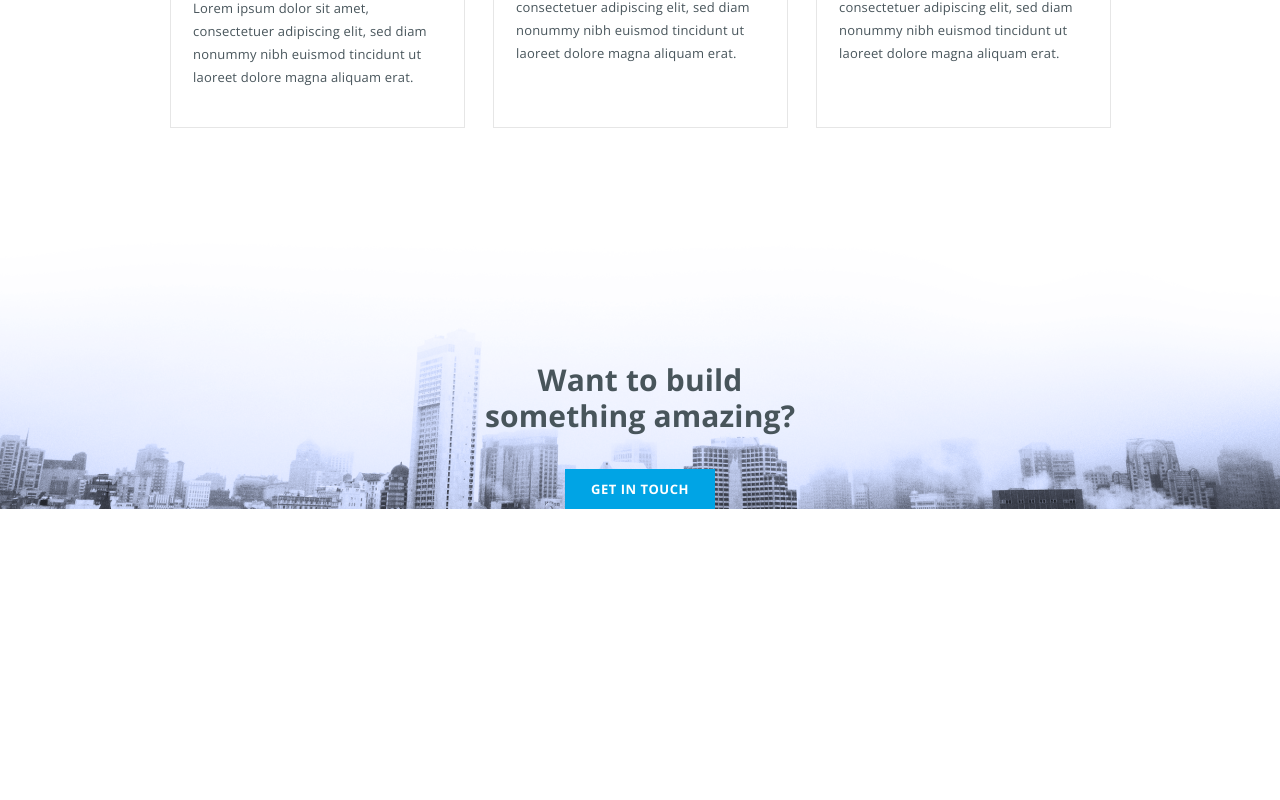
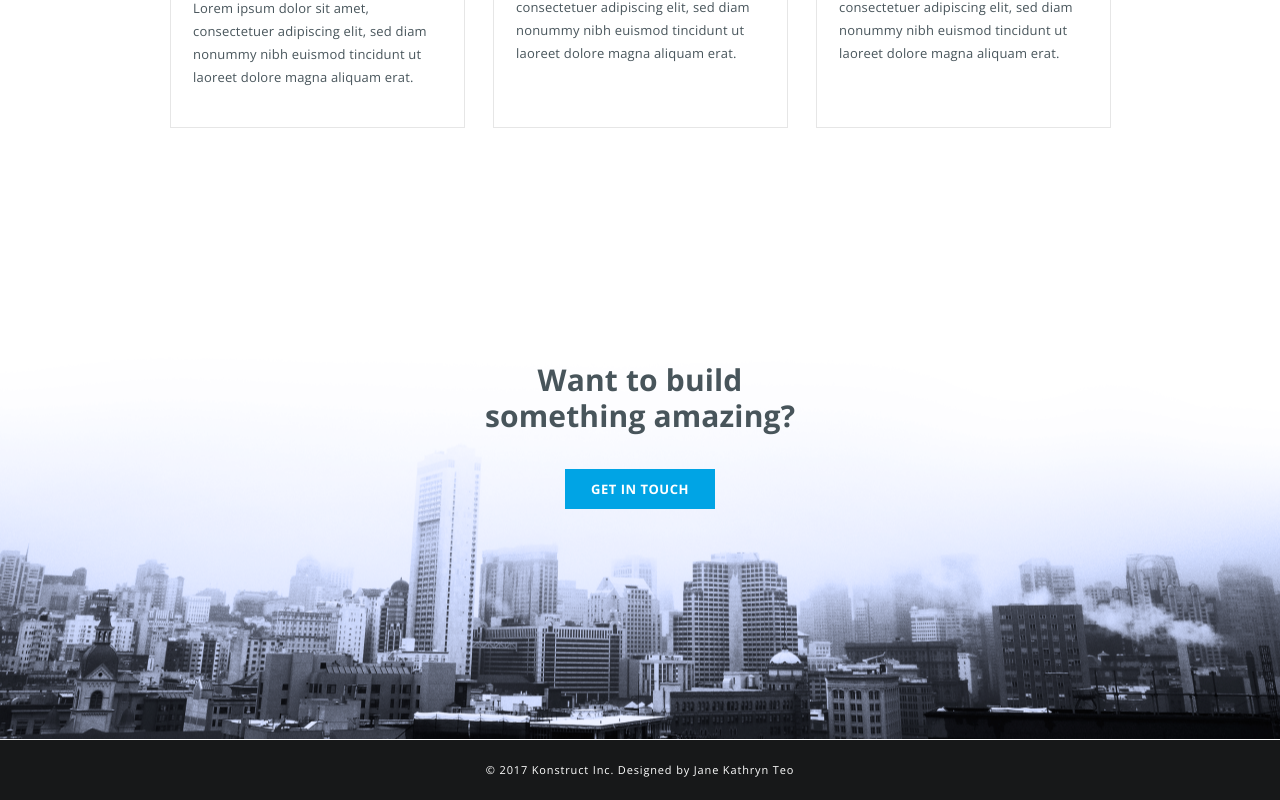
Before and after one commit to HokHHub/konstruct-react, a React (Vite) app: page / in a window 1280 px wide. Shown: the part 1705-2505 px from the top of the page. Before the commit the page ends 2214 px from the top, so only its background shows below. Built offline with nearby package versions, Linux system fonts and the light colour scheme.

Commit message:
section Footer

```diff
--- a/src/App.jsx
+++ b/src/App.jsx
@@ -3,6 +3,7 @@ import OurCapabilities from './components/OurCapabilities/OurCapabilities'
 import Header from './components/Header/Header'
 import headerStyle from './components/Header/Header.module.css'
 import GetInTouch from './components/GetInTouch/GetINTouch'
+import Footer from './components/Footer/Footer'
 
 function App() {
 
@@ -13,6 +14,7 @@ function App() {
       <Story />
       <OurCapabilities />
       <GetInTouch/>
+      <Footer/>
     </>
   )
 }
--- /dev/null
+++ b/src/components/Footer/Footer.jsx
@@ -0,0 +1,13 @@
+import s from './Footer.module.css'
+import Container from '../Container/Container'
+export default function Footer(){
+    return(
+        <>
+            <footer className={s.footer}>
+                <Container>
+                    <p className={s.footer__text}>© 2017 Konstruct Inc. Designed by Jane Kathryn Teo</p>
+                </Container>
+            </footer>
+        </>
+    )
+}
--- /dev/null
+++ b/src/components/Footer/Footer.module.css
@@ -0,0 +1,16 @@
+.footer{
+    background: #171819;
+    padding: 22px 0 23px;
+}
+
+.footer__text{
+    width: max-content;
+    color: #FFF;
+    font-family: "Open Sans";
+    font-size: 11px;
+    font-style: normal;
+    font-weight: 400;
+    line-height: normal;
+    letter-spacing: 0.846px;
+    margin: 0 auto;
+}
--- a/src/components/GetInTouch/GetINTouch.jsx
+++ b/src/components/GetInTouch/GetINTouch.jsx
@@ -10,6 +10,7 @@ export default function GetInTouch(){
                         <button className={s.GetInTouch__button}>GET IN TOUCH</button>
                     </div>
                 </Container>
+                <hr className={s.GetInTouch__hr}/>
             </section>
         </>
     )
--- a/src/components/GetInTouch/GetInTouch.module.css
+++ b/src/components/GetInTouch/GetInTouch.module.css
@@ -27,6 +27,12 @@
     align-items: center;
     gap: 35px;
 }
+.GetInTouch__hr{
+    width: 100%;
+    height: 1px;
+    background-color: #FFF;
+    border: none;
+}
 .GetInTouch__button{
     width: 150px;
     height: 40px;
@@ -41,4 +47,6 @@
     line-height: normal;
     letter-spacing: 0.5px;
     border: 1px solid #00A4E5;
+    margin-bottom: 230px;
+    cursor: pointer;
 }
```
